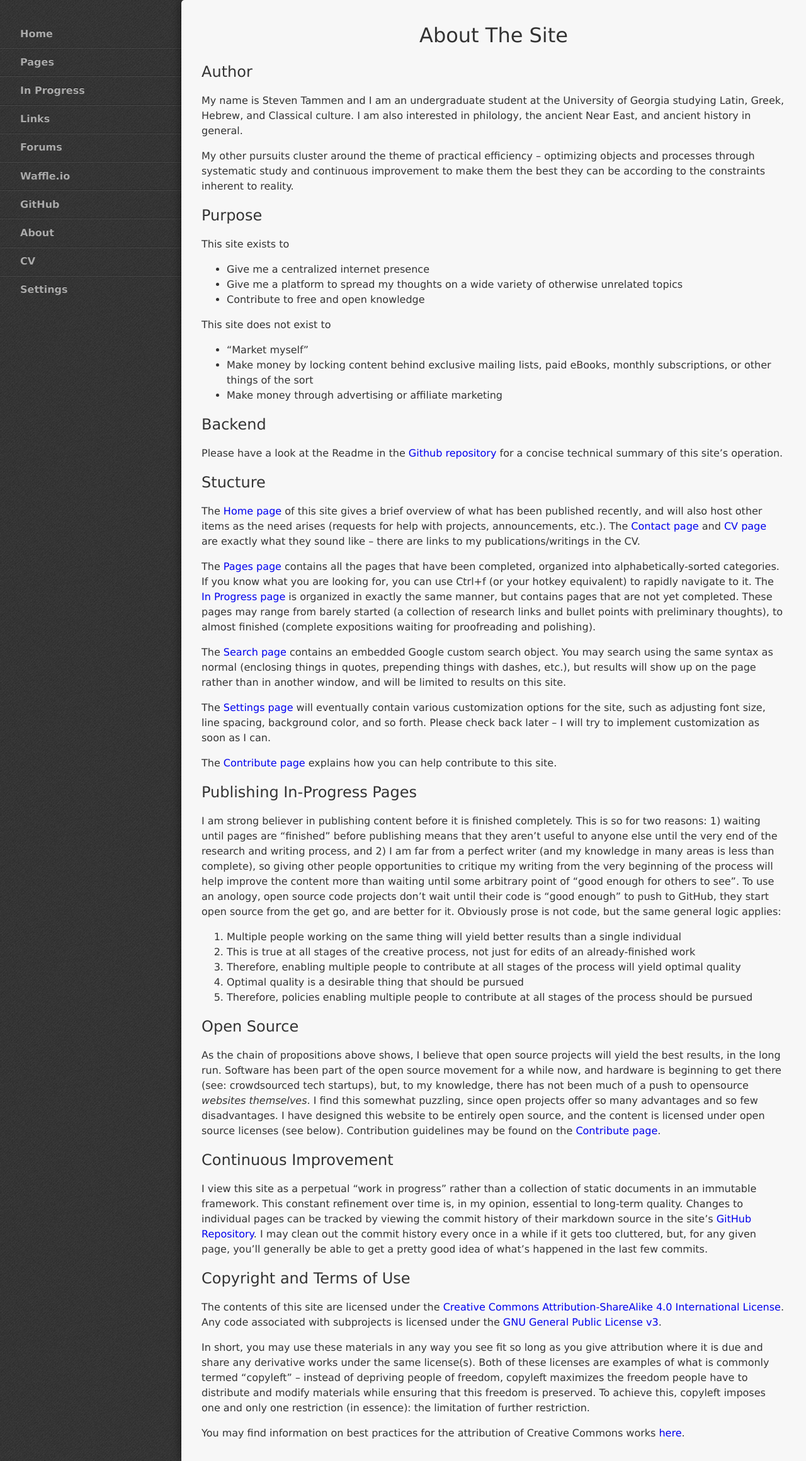
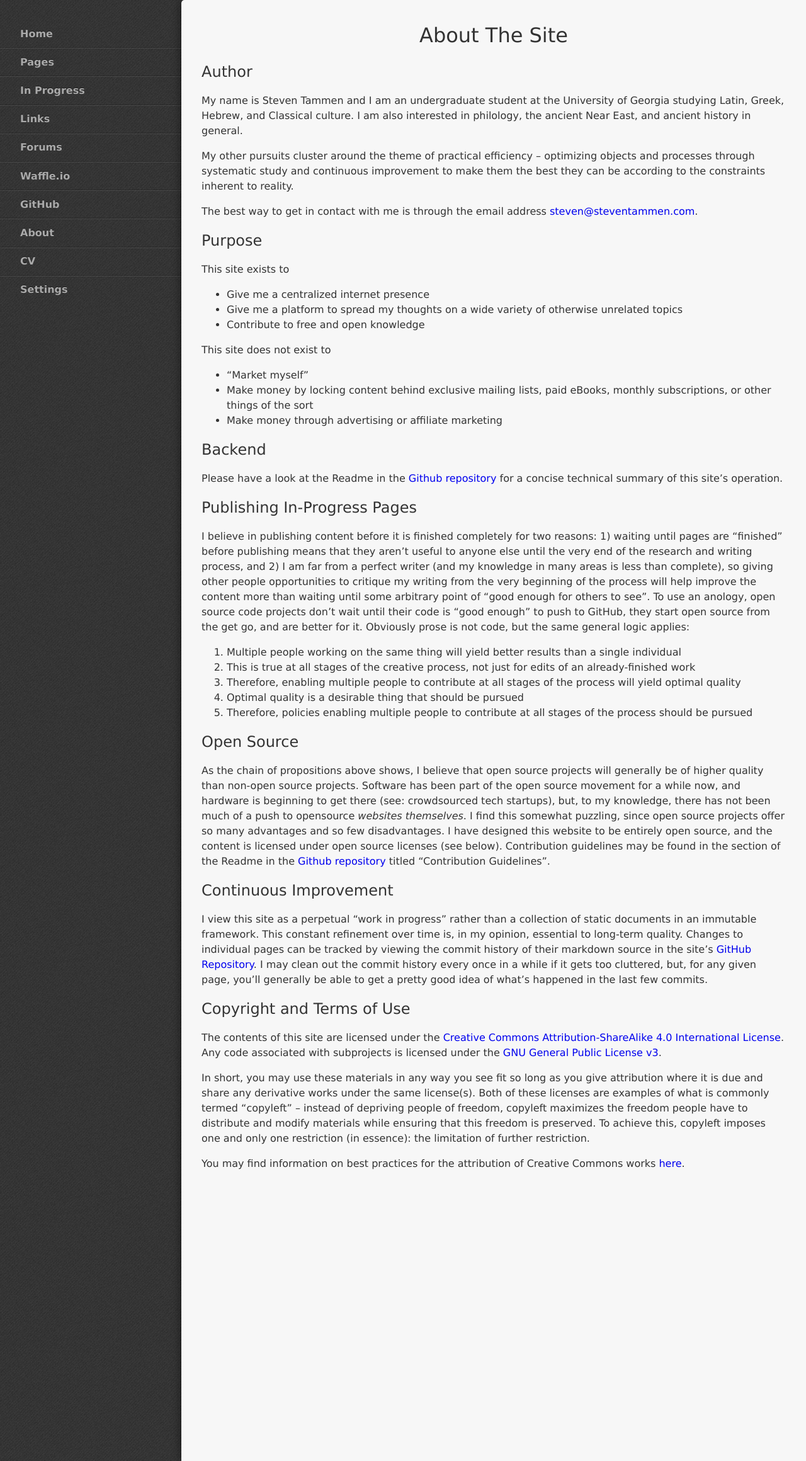
Before and after one commit to StevenTammen/StevenTammen.github.io, a Jekyll site: the page built from pages/about.md, in a window 1280 px wide. Shown: the whole page at 63% size. Built offline with Jekyll 4.4.1, drawn with Linux system fonts in a browser that asks for light colours.

Commit message:
Update about.md

```diff
--- a/pages/about.md
+++ b/pages/about.md
@@ -11,6 +11,8 @@ title: About
 My name is Steven Tammen and I am an undergraduate student at the University of Georgia studying Latin, Greek, Hebrew, and Classical culture. I am also interested in philology, the ancient Near East, and ancient history in general.
 
 My other pursuits cluster around the theme of practical efficiency -- optimizing objects and processes through systematic study and continuous improvement to make them the best they can be according to the constraints inherent to reality.
+
+The best way to get in contact with me is through the email address <a href="mailto:steven@steventammen.com">steven@steventammen.com</a>.
 
 ## Purpose
 
@@ -30,21 +32,9 @@ This site does not exist to
 
 Please have a look at the Readme in the [Github repository](https://github.com/StevenTammen/steventammen.github.io) for a concise technical summary of this site's operation.
 
-## Stucture
-
-The [Home page](https://steventammen.com/) of this site gives a brief overview of what has been published recently, and will also host other items as the need arises (requests for help with projects, announcements, etc.). The [Contact page](https://steventammen.com/contact/) and [CV page](https://steventammen.com/CV.pdf) are exactly what they sound like -- there are links to my publications/writings in the CV.
-
-The [Pages page](https://steventammen.com/pages/) contains all the pages that have been completed, organized into alphabetically-sorted categories. If you know what you are looking for, you can use Ctrl+f (or your hotkey equivalent) to rapidly navigate to it. The [In Progress page](https://steventammen.com/in-progress/) is organized in exactly the same manner, but contains pages that are not yet completed. These pages may range from barely started (a collection of research links and bullet points with preliminary thoughts), to almost finished (complete expositions waiting for proofreading and polishing).
-
-The [Search page](https://steventammen.com/search/) contains an embedded Google custom search object. You may search using the same syntax as normal (enclosing things in quotes, prepending things with dashes, etc.), but results will show up on the page rather than in another window, and will be limited to results on this site.
-
-The [Settings page](https://steventammen.com/settings/) will eventually contain various customization options for the site, such as adjusting font size, line spacing, background color, and so forth. Please check back later -- I will try to implement customization as soon as I can.
-
-The [Contribute page](https://steventammen.com/contribution-guidelines/) explains how you can help contribute to this site.
-
 ## Publishing In-Progress Pages
 
-I am strong believer in publishing content before it is finished completely. This is so for two reasons: 1) waiting until pages are "finished" before publishing means that they aren't useful to anyone else until the very end of the research and writing process, and 2) I am far from a perfect writer (and my knowledge in many areas is less than complete), so giving other people opportunities to critique my writing from the very beginning of the process will help improve the content more than waiting until some arbitrary point of "good enough for others to see". To use an anology, open source code projects don't wait until their code is "good enough" to push to GitHub, they start open source from the get go, and are better for it. Obviously prose is not code, but the same general logic applies:
+I believe in publishing content before it is finished completely for two reasons: 1) waiting until pages are "finished" before publishing means that they aren't useful to anyone else until the very end of the research and writing process, and 2) I am far from a perfect writer (and my knowledge in many areas is less than complete), so giving other people opportunities to critique my writing from the very beginning of the process will help improve the content more than waiting until some arbitrary point of "good enough for others to see". To use an anology, open source code projects don't wait until their code is "good enough" to push to GitHub, they start open source from the get go, and are better for it. Obviously prose is not code, but the same general logic applies:
 
 1. Multiple people working on the same thing will yield better results than a single individual
 2. This is true at all stages of the creative process, not just for edits of an already-finished work
@@ -54,7 +44,7 @@ I am strong believer in publishing content before it is finished completely. Thi
 
 ## Open Source
 
-As the chain of propositions above shows, I believe that open source projects will yield the best results, in the long run. Software has been part of the open source movement for a while now, and hardware is beginning to get there (see: crowdsourced tech startups), but, to my knowledge, there has not been much of a push to opensource *websites themselves*. I find this somewhat puzzling, since open projects offer so many advantages and so few disadvantages. I have designed this website to be entirely open source, and the content is licensed under open source licenses (see below). Contribution guidelines may be found on the [Contribute page](https://steventammen.com/contribution-guidelines/).
+As the chain of propositions above shows, I believe that open source projects will generally be of higher quality than non-open source projects. Software has been part of the open source movement for a while now, and hardware is beginning to get there (see: crowdsourced tech startups), but, to my knowledge, there has not been much of a push to opensource *websites themselves*. I find this somewhat puzzling, since open source projects offer so many advantages and so few disadvantages. I have designed this website to be entirely open source, and the content is licensed under open source licenses (see below). Contribution guidelines may be found in the section of the Readme in the [Github repository](https://github.com/StevenTammen/steventammen.github.io) titled "Contribution Guidelines".
 
 ## Continuous Improvement
 
```
